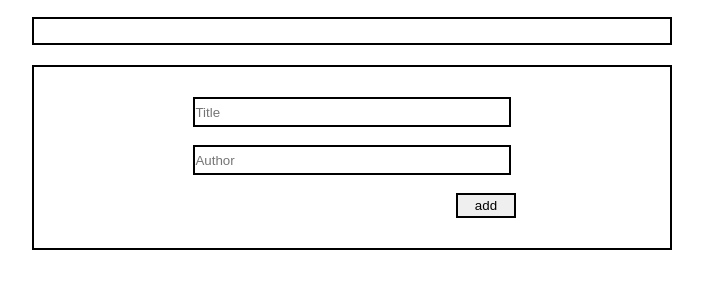
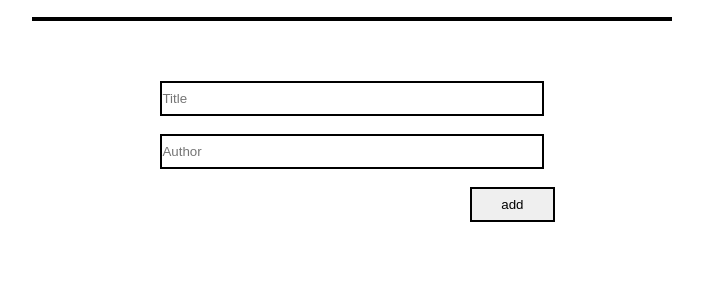
Before and after one commit to mirelapitt/Awesome-books, a website: page index.html in a window 1280 px wide. Shown: the part 62-350 px from the top of the page, without its empty margins (262-965 px from the left). Drawn offline with Linux system fonts and the light colour scheme.

Commit message:
Make more styling to fit the wireframe

```diff
--- a/style.css
+++ b/style.css
@@ -19,31 +19,35 @@ body {
 
 #bookForm {
   width: 50%;
-  border: 2px solid #000;
   text-align: center;
-  margin: 20px 23%;
+  margin: 30px 23%;
   padding: 30px 0;
 }
 
 #title {
-  width: 50%;
-  height: 30px;
+  width: 60%;
+  height: 35px;
   border: 2px solid #000;
   color: #272a31;
 }
 
 #tuthor {
-  width: 50%;
-  height: 30px;
+  width: 60%;
+  height: 35px;
   border: 2px solid #000;
   color: #272a31;
 }
 
 #addItem {
   border: 2px solid #000;
-  height: 25px;
-  width: 60px;
-  margin-left: 42%;
+  height: 35px;
+  width: 85px;
+  margin-left: 50%;
+}
+
+#addItem:hover {
+  background-color: lightgreen;
+  color: #fff;
 }
 
 #dynamic {
@@ -52,7 +56,6 @@ body {
   margin: 20px 23%;
   border: 2px solid #000;
   align-items: center;
-  padding: 12px 50px;
 }
 
 #dynamic title {
@@ -72,12 +75,16 @@ body {
 .book {
   display: flex;
   justify-content: space-between;
-  padding-left: 100px;
+  padding-left: 20px;
   text-align: center;
   font-size: 20px;
   font-family: sans-serif;
   width: 100%;
   padding-top: 10px;
+}
+
+.book:nth-child(odd) {
+  background-color: #d3d3d3;
 }
 
 .btn-delete {
@@ -90,6 +97,7 @@ body {
   padding: 0 10px;
   cursor: pointer;
   margin-top: -10px;
+  margin-inline-end: -230px;
 }
 
 .btn-delete:hover {
```
